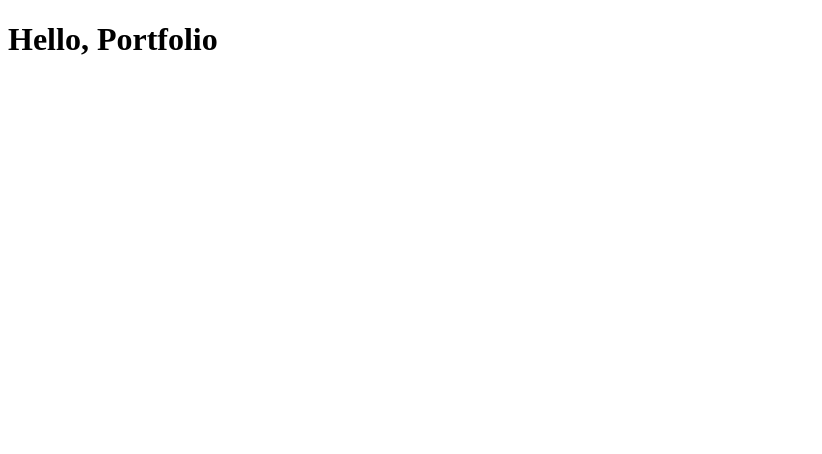
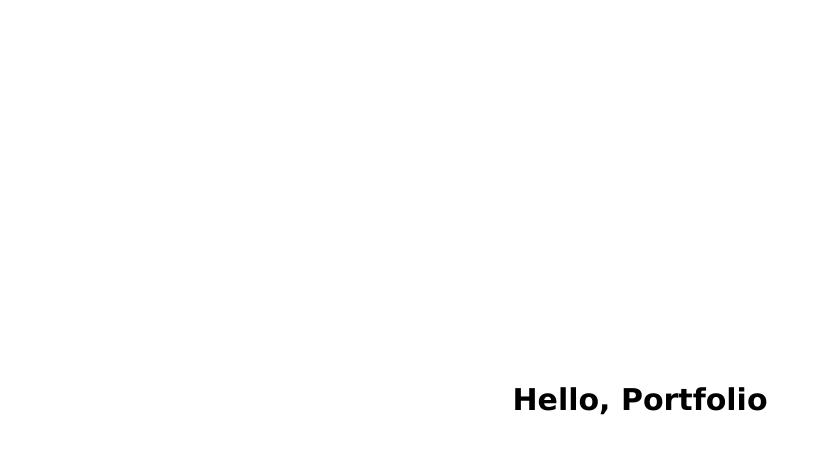
Before and after one commit to wilsongoltara/portfolio-nextjs, a Next.js app: page / in a window 1280 px wide. Shown: the top 454 px of the page, without its empty margins (0-822 px from the left). Built offline with nearby package versions, Linux system fonts and the light colour scheme.

Commit message:
feat: config tailwindcss

```diff
--- a/package.json
+++ b/package.json
@@ -18,13 +18,16 @@
     "@types/react": "18.0.17",
     "@types/react-dom": "18.0.6",
     "@typescript-eslint/parser": "^5.40.1",
+    "autoprefixer": "^10.4.12",
     "eslint": "^8.22.0",
     "eslint-config-next": "12.2.5",
     "eslint-config-prettier": "^8.5.0",
     "eslint-import-resolver-typescript": "^3.5.2",
     "eslint-plugin-import": "^2.26.0",
     "eslint-plugin-prettier": "^4.2.1",
+    "postcss": "^8.4.18",
     "prettier": "^2.7.1",
+    "tailwindcss": "^3.2.0",
     "typescript": "4.7.4"
   }
 }
--- a/pages/_app.tsx
+++ b/pages/_app.tsx
@@ -1,3 +1,4 @@
+import '../styles/globals.css';
 import type { AppProps } from 'next/app';
 
 function MyApp({ Component, pageProps }: AppProps) {
--- a/pages/index.tsx
+++ b/pages/index.tsx
@@ -3,17 +3,17 @@ import Head from 'next/head';
 
 const Home: NextPage = () => {
   return (
-    <div>
+    <>
       <Head>
         <title>Wilson Goltara</title>
-        <meta name="description" content="Generated by create next app" />
-        <link rel="icon" href="/favicon.ico" />
+        <meta name='description' content='Generated by create next app' />
+        <link rel='icon' href='/favicon.ico' />
       </Head>
 
-      <main >
-        <h1>Hello, Portfolio</h1>
+      <main className='flex justify-center items-center h-full w-full'>
+        <h1 className='text-3xl font-bold'>Hello, Portfolio</h1>
       </main>
-    </div>
+    </>
   );
 };
 
--- /dev/null
+++ b/postcss.config.js
@@ -0,0 +1,6 @@
+module.exports = {
+  plugins: {
+    tailwindcss: {},
+    autoprefixer: {},
+  },
+}
--- /dev/null
+++ b/styles/globals.css
@@ -0,0 +1,16 @@
+@tailwind base;
+@tailwind components;
+@tailwind utilities;
+
+* {
+  margin: 0;
+  padding: 0;
+  border: 0;
+  box-sizing: border-box;
+}
+
+#__next {
+  font-family: Verdana, Geneva, Tahoma, sans-serif;
+  height: 100vh;
+  width: 100vw;
+}
--- /dev/null
+++ b/tailwind.config.js
@@ -0,0 +1,11 @@
+/** @type {import('tailwindcss').Config} */
+module.exports = {
+  content: [
+    "./pages/**/*.{js,ts,jsx,tsx}",
+    "./components/**/*.{js,ts,jsx,tsx}",
+  ],
+  theme: {
+    extend: {},
+  },
+  plugins: [],
+};
```
Also changed, not shown: 2 other files (tests, documents, lock files or other folders).
